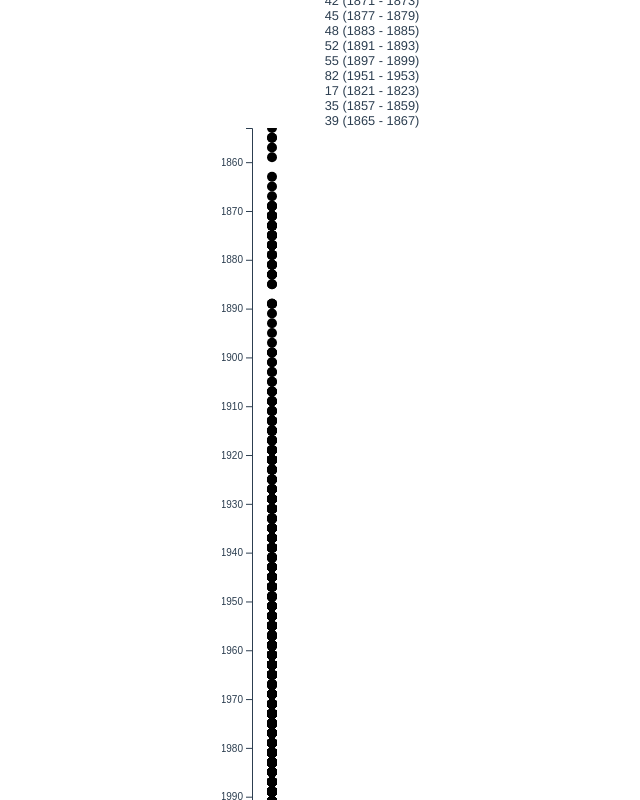
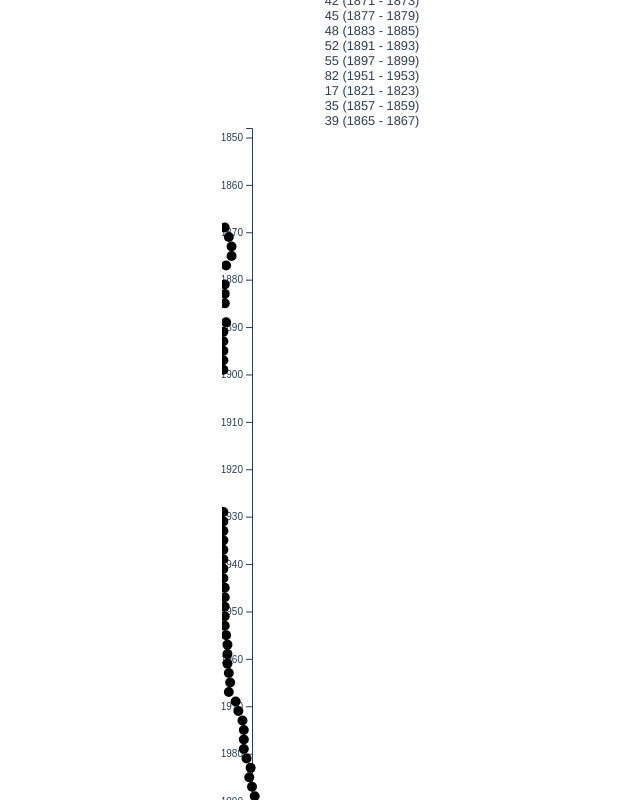
Before and after one commit to ritabc/congress-groups, a Vue app: page /timeline in a window 1280 px wide. Shown: the part 360-1160 px from the top of the page, without its empty margins (268-908 px from the left). Built offline with nearby package versions, Linux system fonts and the light colour scheme.

Commit message:
Filter and reformat data, show dots (overlapping) at correct pos on x-axis (length of members per congress)

```diff
--- a/src/App.vue
+++ b/src/App.vue
@@ -30,6 +30,12 @@ export default {
   methods: {
     async fetchData() {
       let data = await d3.csv("./data/minorityGroupCongressMembers.csv");
+
+      // // For Now, we're only processing House memberships (not Senate, misc)
+      // let houseOnly = data.filter((row) => {
+      //   row.Service === "House";
+      // });
+      // console.log(houseOnly);
       this.congressMembersData = data;
       this.dataReady = true;
     },
--- a/src/components/timeline.vue
+++ b/src/components/timeline.vue
@@ -23,10 +23,18 @@ export default {
   data() {
     return {
       msg: "Message in Timeline",
+      dataToUse: {},
     };
   },
   mounted() {
-    this.generateSVG();
+    // let houseOnly = this.filterOutSenate(this.congressMembersData);
+    // let statesOnly = this.filterOutNonStates(houseOnly);
+    // this.dataToUse = this.showOnlyGroup("Black", statesOnly)
+    this.dataToUse = this.showOnlyGroup(
+      "Black",
+      this.filterOutNonStates(this.filterOutSenate(this.congressMembersData))
+    );
+    this.generateSVG(this.dataGroupedByCongress);
   },
   computed: {
     congressAndYearRange: function () {
@@ -37,58 +45,185 @@ export default {
       });
       return setOfCongressAndRange;
     },
+    dataGroupedByCongress: function () {
+      // transform data from:
+      // [{congress: 56, yearRange: (1985-1938), person: ABC...}, {congress: 56, yearRange: (1985-1938), person: DEF...} ]
+      // to
+      // [{congres: 56, yearRange: (1985-1938), people: [ABC, DEF...],...}}]
+      let byCongress = [];
+      this.dataToUse.forEach((row) => {
+        if (byCongress.some((c) => c.Congress === row.Congress)) {
+          // We already have that congress in byCongress
+          let relevantCongress = byCongress.find((c) => {
+            return c.Congress === row.Congress;
+          });
+          relevantCongress.Members.push({
+            LastName: row.LastName,
+            FirstMiddleName: row.FirstMiddleName,
+            url: row.url,
+            StateOrTerritory: row.StateOrTerritory,
+            Party: row.Party,
+            Service: row.Service,
+            Group: row.Group,
+          });
+        } else {
+          // If byCongress doesn't have that congress yet
+          byCongress.push({
+            Congress: row.Congress,
+            YearRange: row.YearRange,
+            SessionBegan: row.SessionBegan,
+            SessionEnded: row.SessionEnded,
+            Members: [
+              {
+                LastName: row.LastName,
+                FirstMiddleName: row.FirstMiddleName,
+                url: row.url,
+                StateOrTerritory: row.StateOrTerritory,
+                Party: row.Party,
+                Service: row.Service,
+                Group: row.Group,
+              },
+            ],
+          });
+        }
+      });
+      return byCongress;
+    },
   },
   methods: {
-    generateSVG() {
+    generateSVG(dataToUse) {
+      console.log(dataToUse);
       const w = 300;
       const h = 850;
       const padding = 30;
 
-      // Setup timeline scale and (y) axis
-      let tlScale = d3
-        .scaleTime()
-        .domain([this.earliestYear(), this.latestYear()])
-        .range([0, h - 30]); // corresponds to height - 2nd value must be less than height (850 currently)
-      let tlAxis = d3.axisLeft(tlScale).ticks(15); // Can change to ticks every 5 years by ".ticks(30)"
-
-      // Setup (TODO: Make invisible) x-axis, or the axis of n congress people in a session
-      let nScale = d3.scaleQuantize(
-        [0, this.maxPeoplePerCongress()],
-        [padding, w - padding * 2]
-      );
-      // let nAxis = d3
-      //   .axisBottom(nScale)
-      //   .tickSize(0)
-      //   .tickValues([1, 2, 3, 4, 5]);
-      let nAxis = d3.axisBottom(nScale);
-
-      // Draw d3 element
+      // Setup svg
       const svg = d3
         .select("#timeline")
         .append("svg")
         .attr("width", w)
         .attr("height", h);
+
+      // Setup timeline scale and (y) axis
+      let tlScale = d3
+        .scaleTime()
+        .domain([
+          // First and Last values on axis
+          // Five years before earliestYear
+          new Date(this.earliestYear().getTime() - 525600 * 60000 * 5),
+          this.latestYear(),
+        ])
+        .range([0, h - 30]); // what values you want to pop out (y values) - 2nd value must be less than height (850 currently)
+      let tlAxis = d3.axisLeft(tlScale).ticks(15); // Can change to ticks every 5 years by ".ticks(30)"
+
+      // Draw timeline axis
       svg
         .append("g")
         .attr("class", "timeline-axis")
         .attr("transform", "translate(30, 0)")
         .call(tlAxis);
+
+      // Setup x scale & axis
+      let nScale = d3
+        .scaleLinear()
+        .domain([0, this.maxPeoplePerCongress()])
+        .range([0, 300]);
+      let nAxis = d3.axisBottom(nScale);
+
+      // Draw x axis
       svg
         .append("g")
         .attr("class", "n-axis")
         .attr("transform", `translate(0, ${h - padding})`)
         .call(nAxis);
+
+      // Draw each circle at fixed x position
       svg
         .selectAll("circle")
-        .data(this.congressMembersData)
+        .data(dataToUse)
         .enter()
         .append("circle")
+        .attr("class", "dot")
         .attr("cy", (d) => {
           // Display dot for each congressMember, across all groups
           return tlScale(new Date(parseInt(d.SessionBegan), 0, 0, 0));
         })
-        .attr("cx", 50)
+        // .attr("cx", 50)
+        .attr("cx", (d) => {
+          console.log(d.Members.length);
+          console.log(nScale(d.Members.length));
+          return nScale(d.Members.length);
+        })
         .attr("r", 5);
+    },
+    filterOutSenate(data) {
+      let ret = data.filter((row) => {
+        return row.Service === "House";
+      });
+      return ret;
+    },
+    filterOutNonStates(data) {
+      const states = [
+        "AL",
+        "AK",
+        "AZ",
+        "AR",
+        "CA",
+        "CO",
+        "CT",
+        "DE",
+        "FL",
+        "GA",
+        "HI",
+        "ID",
+        "IL",
+        "IN",
+        "IA",
+        "KS",
+        "KY",
+        "LA",
+        "ME",
+        "MD",
+        "MA",
+        "MI",
+        "MN",
+        "MS",
+        "MO",
+        "MT",
+        "NE",
+        "NV",
+        "NH",
+        "NJ",
+        "NM",
+        "NY",
+        "NC",
+        "ND",
+        "OH",
+        "OK",
+        "OR",
+        "PA",
+        "RI",
+        "SC",
+        "SD",
+        "TN",
+        "TX",
+        "UT",
+        "VT",
+        "VA",
+        "WA",
+        "WV",
+        "WI",
+        "WY",
+      ];
+      let ret = data.filter((row) => {
+        return states.includes(row.StateOrTerritory);
+      });
+      return ret;
+    },
+    showOnlyGroup(group, data) {
+      return data.filter((row) => {
+        return row.Group === group;
+      });
     },
     earliestYear() {
       // TODO: Remove hard coding
@@ -100,7 +235,7 @@ export default {
     },
     maxPeoplePerCongress() {
       // TODO: Remove hard coding
-      return 15;
+      return 220;
     },
   },
 };
```
Also changed, not shown: public/data/minorityGroupCongressMembers.csv.
